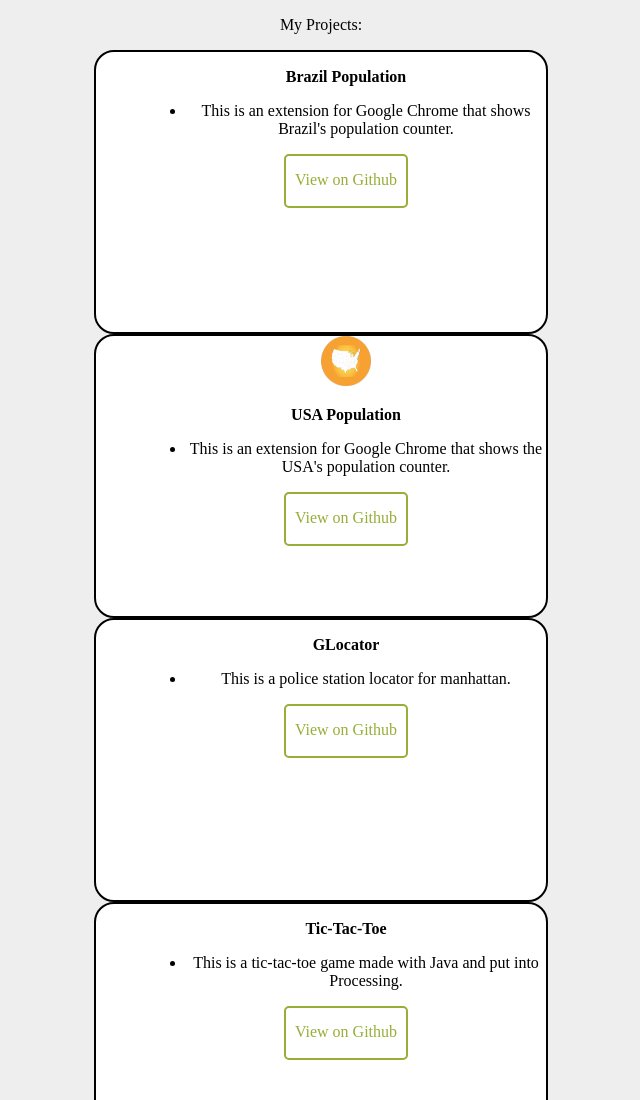
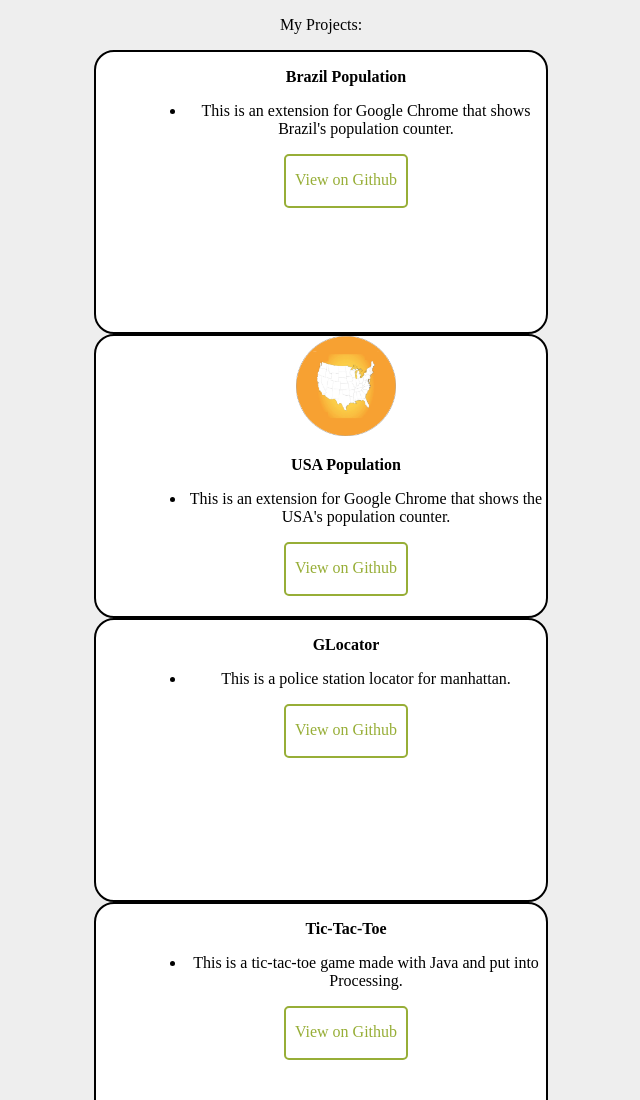
Before and after one commit to gw90/gw90.github.io, a plain HTML site: page index.html in a window 1280 px wide. Shown: the top 1100 px of the page, without its empty margins (319-959 px from the left). Drawn offline with Linux system fonts and the light colour scheme.

Commit message:
double ditto

```diff
--- a/index.html
+++ b/index.html
@@ -89,7 +89,7 @@
 <!-- ******************************************************************************************-->
 </div>
 <div id="all">
-<img src="images/USA-pop-logo.png" height="50px" width="50px"/><p><b>USA Population</b></p>
+<img src="images/USA-pop-logo.png" height="100px" width="100px"/><p><b>USA Population</b></p>
 
 <ul>
 <li>This is an extension for Google Chrome that shows the USA's population counter.</li>
```
